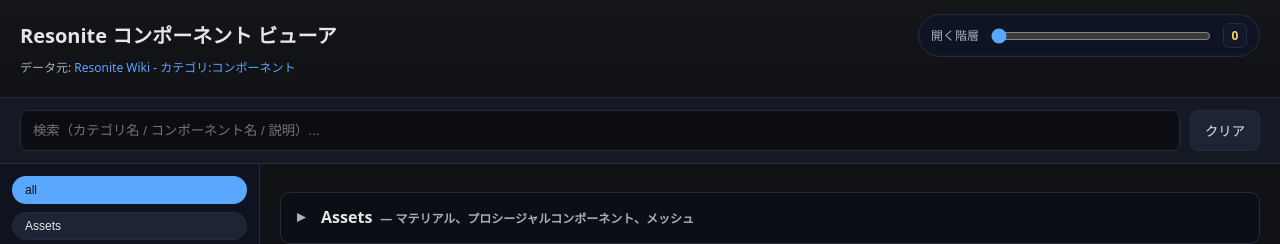
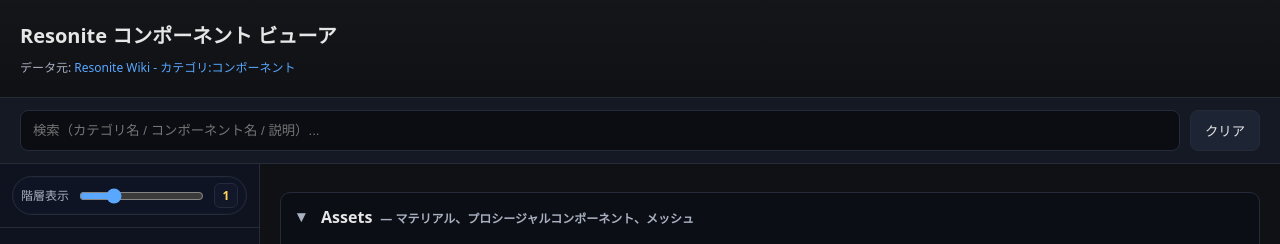
Before and after one commit to FRICK-ELDY/reso_components, a plain HTML site: page index.html in a window 1280 px wide. Shown: the top 244 px of the page. Drawn offline with Linux system fonts and the light colour scheme.

Commit message:
fix layout

```diff
--- a/Assets/css/styles.css
+++ b/Assets/css/styles.css
@@ -35,7 +35,7 @@ body {
   align-items: center;
   justify-content: space-between;
   position: relative;
-  padding-right: 320px; /* 右上コントロール分の余白を確保 */
+  padding-right: 20px;
 }
 
 .header h1 {
@@ -83,6 +83,22 @@ body {
   min-height: 0;
 }
 
+.sidebar {
+  display: flex;
+  flex-direction: column;
+  gap: 12px;
+  flex: 0 0 260px;
+  width: 260px;
+  border-right: 1px solid var(--border);
+  background: #0f1320;
+  overflow: hidden;
+}
+
+.tag-controls {
+  padding: 12px;
+  border-bottom: 1px solid var(--border);
+}
+
 .controls input[type="search"] {
   flex: 1;
   min-width: 180px;
@@ -121,10 +137,12 @@ body {
 .depth-bar-inner {
   display: flex;
   align-items: center;
-  gap: 10px;
+  gap: 8px;
+  width: 100%;
+  flex-wrap: nowrap;
   background: #0f1424;
   border: 1px solid var(--border);
-  padding: 8px 12px;
+  padding: 6px 8px;
   border-radius: 9999px;
   box-shadow: inset 0 0 0 1px rgba(255,255,255,0.02);
 }
@@ -132,10 +150,13 @@ body {
 .depth-label {
   color: var(--muted);
   font-size: 12px;
+  white-space: nowrap;
 }
 
 .depth-range {
-  width: 220px;
+  flex: 1 1 auto;
+  width: auto;
+  min-width: 60px;
   accent-color: var(--accent);
 }
 
@@ -156,10 +177,8 @@ body {
   flex-direction: column;
   gap: 8px;
   padding: 12px;
-  flex: 0 0 260px;
-  width: 260px;
-  border-right: 1px solid var(--border);
-  background: #0f1320;
+  flex: 1 1 auto;
+  min-height: 0;
   overflow: auto;
 }
 
--- a/index.html
+++ b/index.html
@@ -13,13 +13,6 @@
       <p class="subtitle">
         データ元: <a href="https://wiki.resonite.com/Category:Components/ja" target="_blank" rel="noopener">Resonite Wiki - カテゴリ:コンポーネント</a>
       </p>
-      <div class="header-controls" aria-label="開く階層コントロール">
-        <div class="depth-bar-inner">
-          <span class="depth-label" title="ツリーの自動展開レベル">開く階層</span>
-          <input id="openDepthRange" class="depth-range" type="range" min="0" max="4" step="1" value="0" aria-label="開く階層スライダー">
-          <span id="openDepthValue" class="depth-value" aria-live="polite">0</span>
-        </div>
-      </div>
     </div>
   </header>
 
@@ -29,7 +22,16 @@
   </section>
 
   <section class="content" role="region" aria-label="内容">
-    <nav id="tagBar" class="tag-bar" aria-label="カテゴリフィルタ"></nav>
+    <aside class="sidebar" aria-label="サイドバー">
+      <div class="tag-controls" aria-label="開く階層コントロール">
+        <div class="depth-bar-inner">
+          <span class="depth-label" title="ツリーの自動展開レベル">階層表示</span>
+          <input id="openDepthRange" class="depth-range" type="range" min="0" max="4" step="1" value="1" aria-label="開く階層スライダー">
+          <span id="openDepthValue" class="depth-value" aria-live="polite">1</span>
+        </div>
+      </div>
+      <nav id="tagBar" class="tag-bar" aria-label="カテゴリフィルタ"></nav>
+    </aside>
     <main id="treeContainer" class="tree-container" aria-live="polite"></main>
   </section>
 
```
